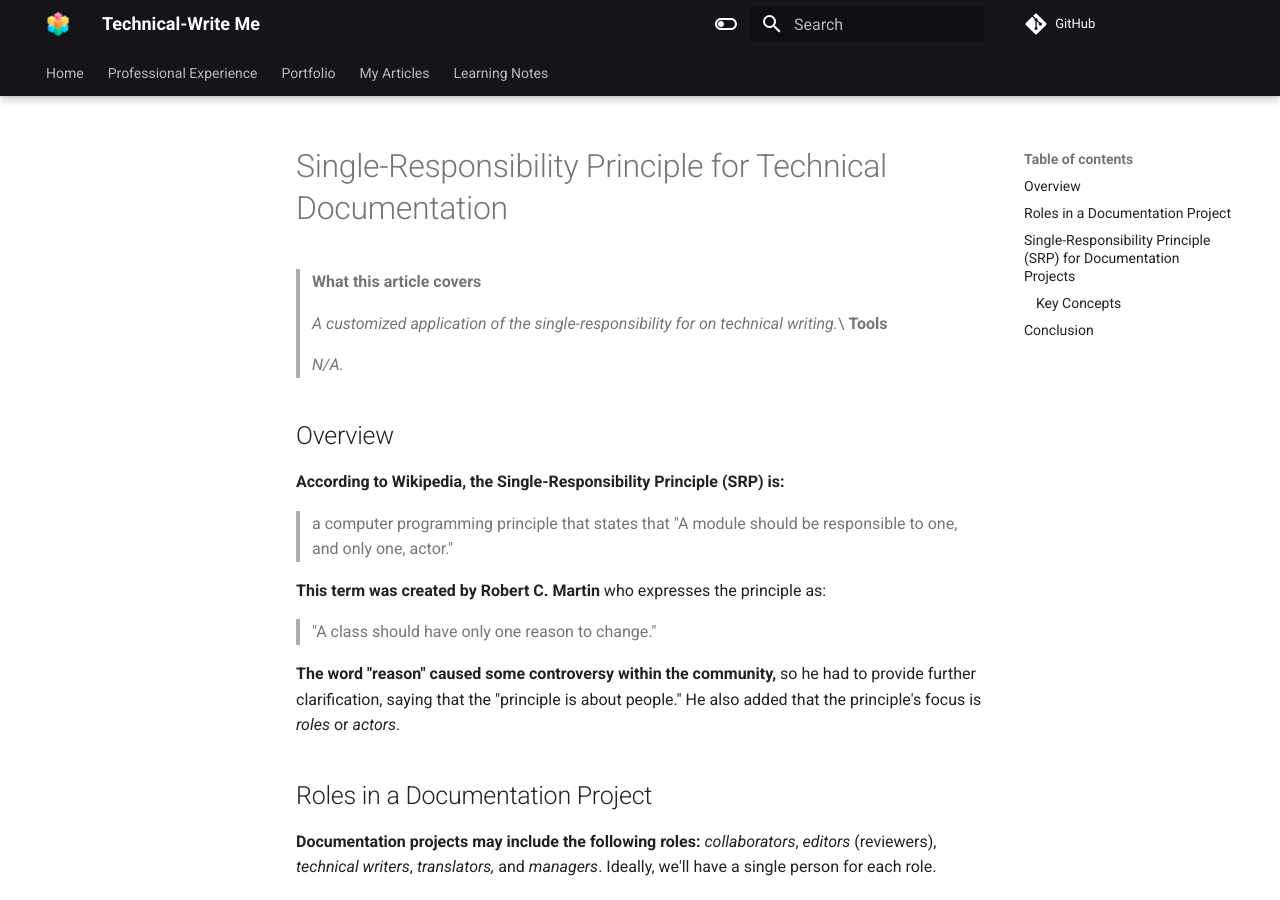
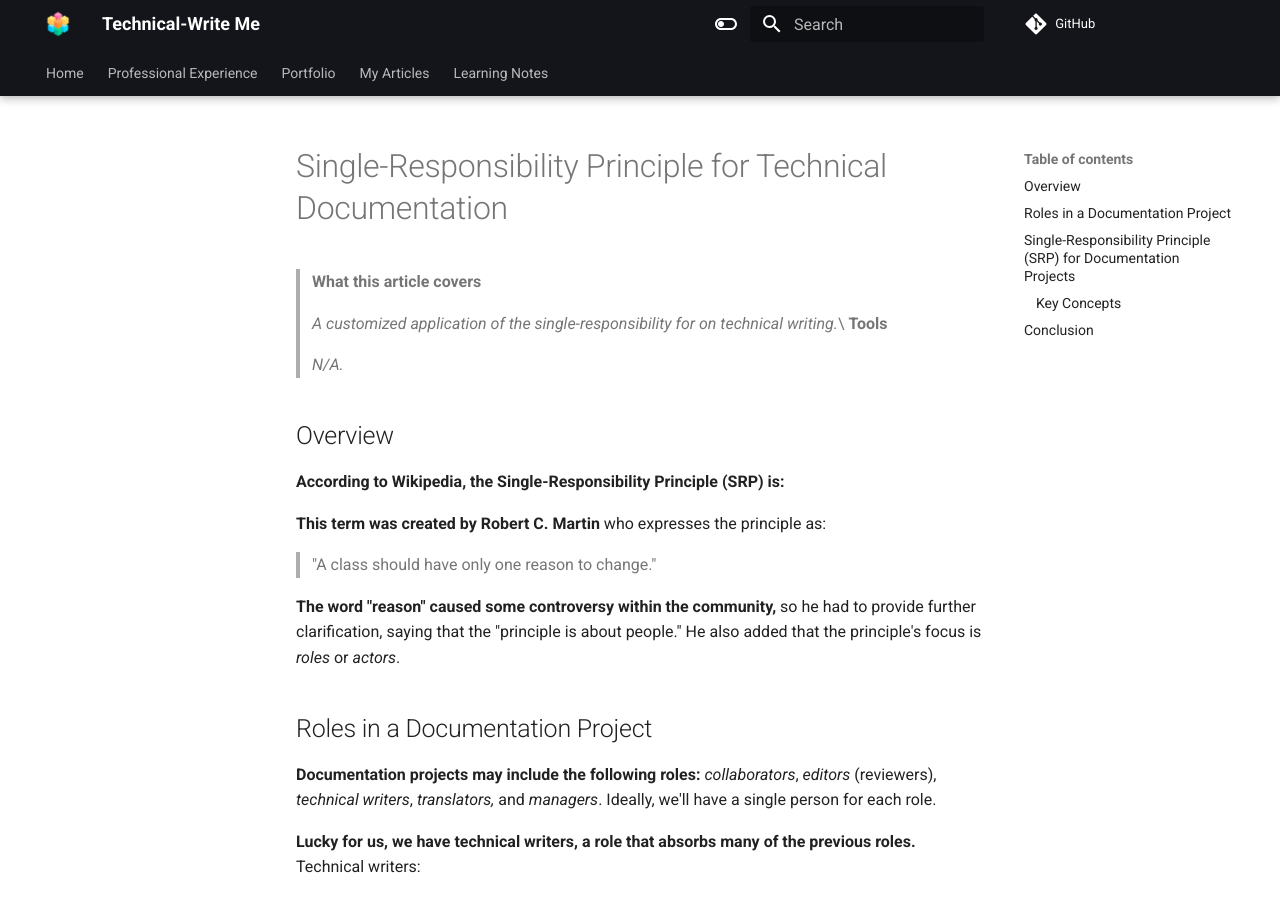
Before and after one commit to javierhf/pub-technical-write-me, an MkDocs documentation site: the page built from docs/articles/index-1.md, in a window 1280 px wide and 900 px high. Built offline with MkDocs 1.6.1 and Material for MkDocs 9.7.7, drawn with Linux system fonts in a browser that asks for light colours; comment, search, counter and statistics services are not loaded.

Commit message:
update quote

```diff
--- a/docs/articles/index-1.md
+++ b/docs/articles/index-1.md
@@ -15,7 +15,6 @@ title: Single-Responsibility Principle for Documentation Projects
 
 **According to Wikipedia, the Single-Responsibility Principle (SRP) is:**
 
-> a computer programming principle that states that "A module should be responsible to one, and only one, actor."
 
 **This term was created by Robert C. Martin** who expresses the principle as:
 
```
